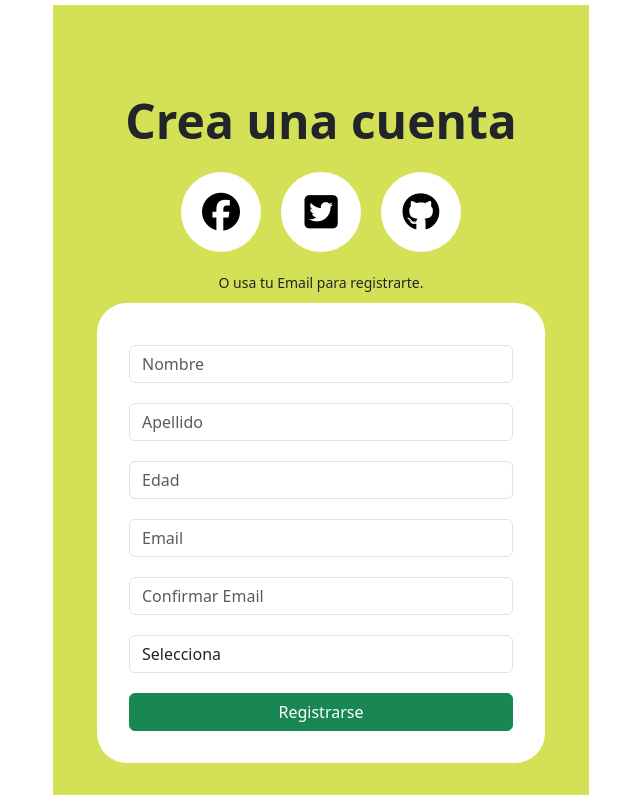
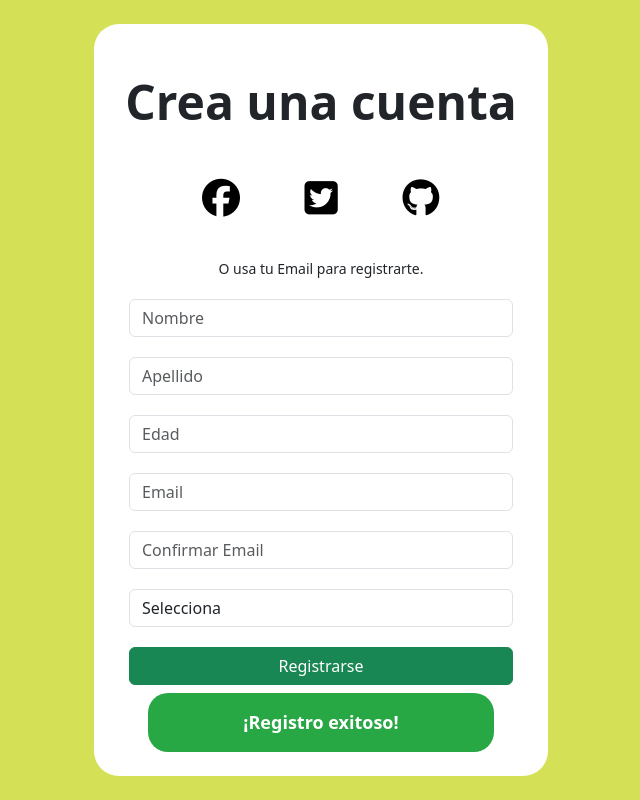
Before and after one commit to luistaurik/Login-desafio-latam, a React (Vite) app: page / in a window 1280 px wide. Shown: the whole page, without its empty margins (319-959 px from the left). Built offline with nearby package versions, Linux system fonts and the light colour scheme.

Commit message:
adding styles to alert and fixing problems of return alert

```diff
--- a/src/App.css
+++ b/src/App.css
@@ -4,16 +4,16 @@
   flex-direction: column;
   justify-content: center;
   align-items: center;
-  margin: 0 auto;
-  padding: 2rem;
+  margin: 1rem auto;
+  padding: 0.2rem;
   text-align: center;
-  background-color: #d4e157;
+  background-color: white;
+  border-radius: 25px;
 }
 
 .title {
   text-align: center;
-  margin: 10px;
-  margin-bottom: 15px;
+  margin-bottom: 10px;
   padding: 0;
   font-size: 48px;
   font-weight: 800;
--- a/src/components/Alert.css
+++ b/src/components/Alert.css
@@ -1,7 +1,19 @@
 .alert {
-    margin: 15px 0;
+    margin: 0;
     border-radius: 20px;
     font-weight: 600;
     font-size: 18px;
-    color: red;
+    width: 90%;
 }
+
+.alert-danger {
+    color: white;
+    background-color: #dc3545;
+    border: 0px;
+}
+
+.alert-success {
+    color: white;
+    background-color: #28a745;
+    border: 0px;
+}
--- a/src/components/Formulario.css
+++ b/src/components/Formulario.css
@@ -4,7 +4,8 @@
     justify-content: center;
     align-items: center;
     background-color: white;
-    padding: 2rem;
+    padding: 0;
+    padding-bottom: 0.5rem;
     border-radius: 30px;
 }
 
--- a/src/components/Formulario.jsx
+++ b/src/components/Formulario.jsx
@@ -63,10 +63,17 @@ const Formulario = ({ onSuccess, onError }) => {
     ) {
       onError("Corrige los errores en el formulario");
       return;
+    } else if (
+      !nombreError &&
+      !apellidoError &&
+      !edadError &&
+      !emailError &&
+      !conemailError &&
+      !generoError
+    ) {
+      onSuccess("Registro exitoso");
+      return;
     }
-
-    onSuccess("Registro exitoso");
-    return;
   };
 
   function refresh(onSuccess) {
@@ -146,6 +153,7 @@ const Formulario = ({ onSuccess, onError }) => {
       </form>
     </>
   );
+  console.log(generoError)
 };
 
 export default Formulario;
--- a/src/components/Registro.css
+++ b/src/components/Registro.css
@@ -1,3 +1,12 @@
+.login {
+    display: flex;
+    flex-direction: column;
+    justify-content: center;
+    align-items: center;
+    margin: 20px;
+    padding: 0;
+}
+
 .options-text {
     font-size: 14px;
     margin: 10px 0;
@@ -5,5 +14,4 @@
 
 .social-section {
     display: flex;
-    flex-direction: column;
 }
--- a/src/components/Registro.jsx
+++ b/src/components/Registro.jsx
@@ -8,7 +8,6 @@ const Registro = () => {
   const [error, setError] = useState(null); // Estado para almacenar el mensaje de error
 
   const handleSuccess = (message) => {
-    // Lógica para mostrar la notificación de éxito en Registro
     console.log("Éxito:", message);
     setError(null); // Limpiar el mensaje de error en caso de éxito
   };
@@ -20,14 +19,19 @@ const Registro = () => {
   };
 
   return (
-    <div>
+    <div className='login'>
+      <div className='social-section'>
       <SocialButton className="social-button" icon="fa-brands fa-facebook" />
       <SocialButton className="social-button" icon="fa-brands fa-square-twitter" />
       <SocialButton className="social-button" icon="fa-brands fa-github"/>
+      </div>
       <p className='options-text'>O usa tu Email para registrarte.</p>
       <Formulario onSuccess={handleSuccess} onError={handleError} />
-
-      {error && <Alert message={error} type="danger" />} {/* Mostrar el mensaje de error si existe */}
+      {error ? (
+        <Alert message={error} type="danger" color="danger"/>
+      ) : (
+        <Alert message="¡Registro exitoso!" type="success" color="danger"/>
+      )}
     </div>
   );
 };
--- a/src/index.css
+++ b/src/index.css
@@ -1,3 +1,7 @@
+body {
+  background-color: #d4e157;
+}
+
 :root {
   font-family: Inter, system-ui, Avenir, Helvetica, Arial, sans-serif;
   line-height: 1.5;
```
